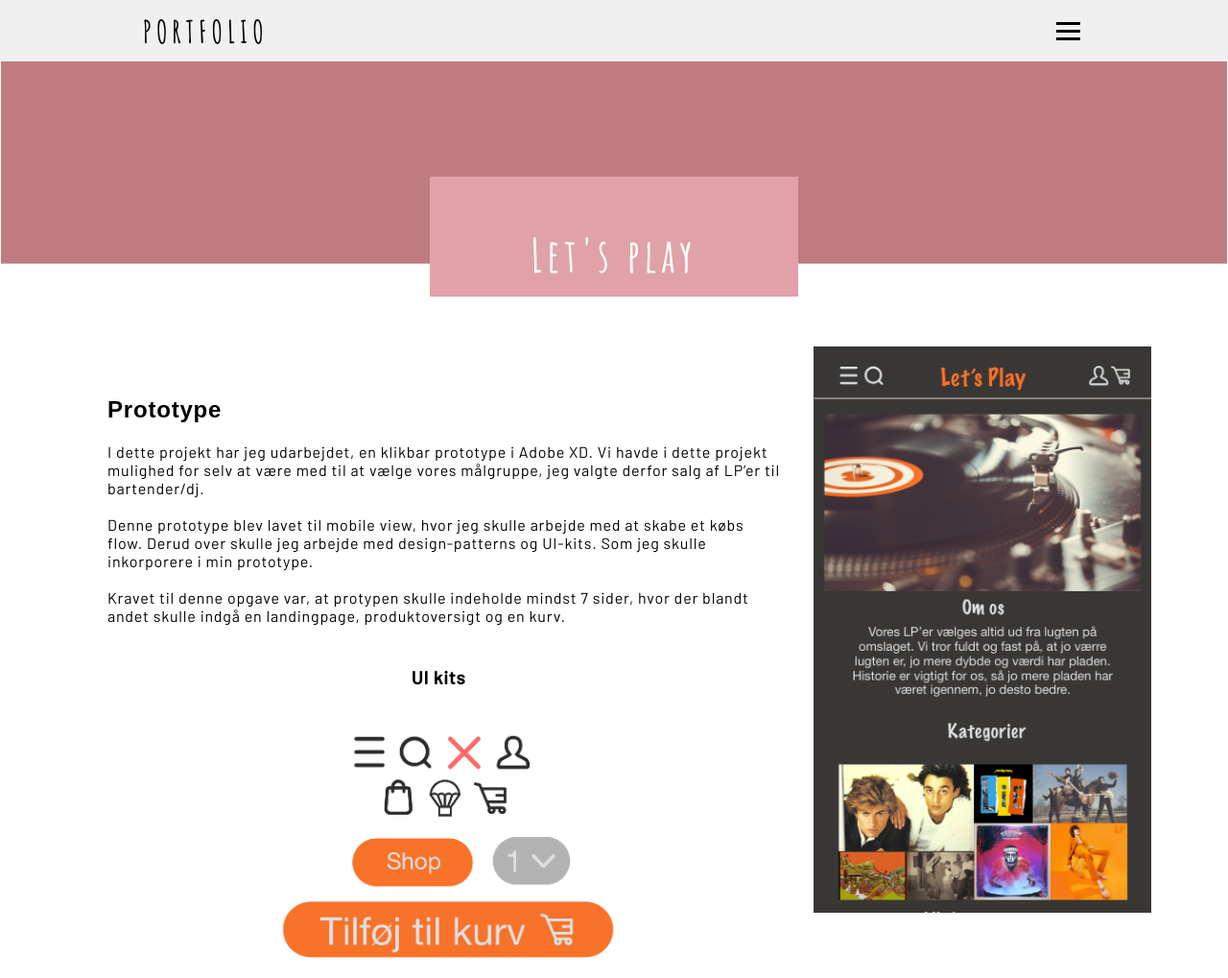
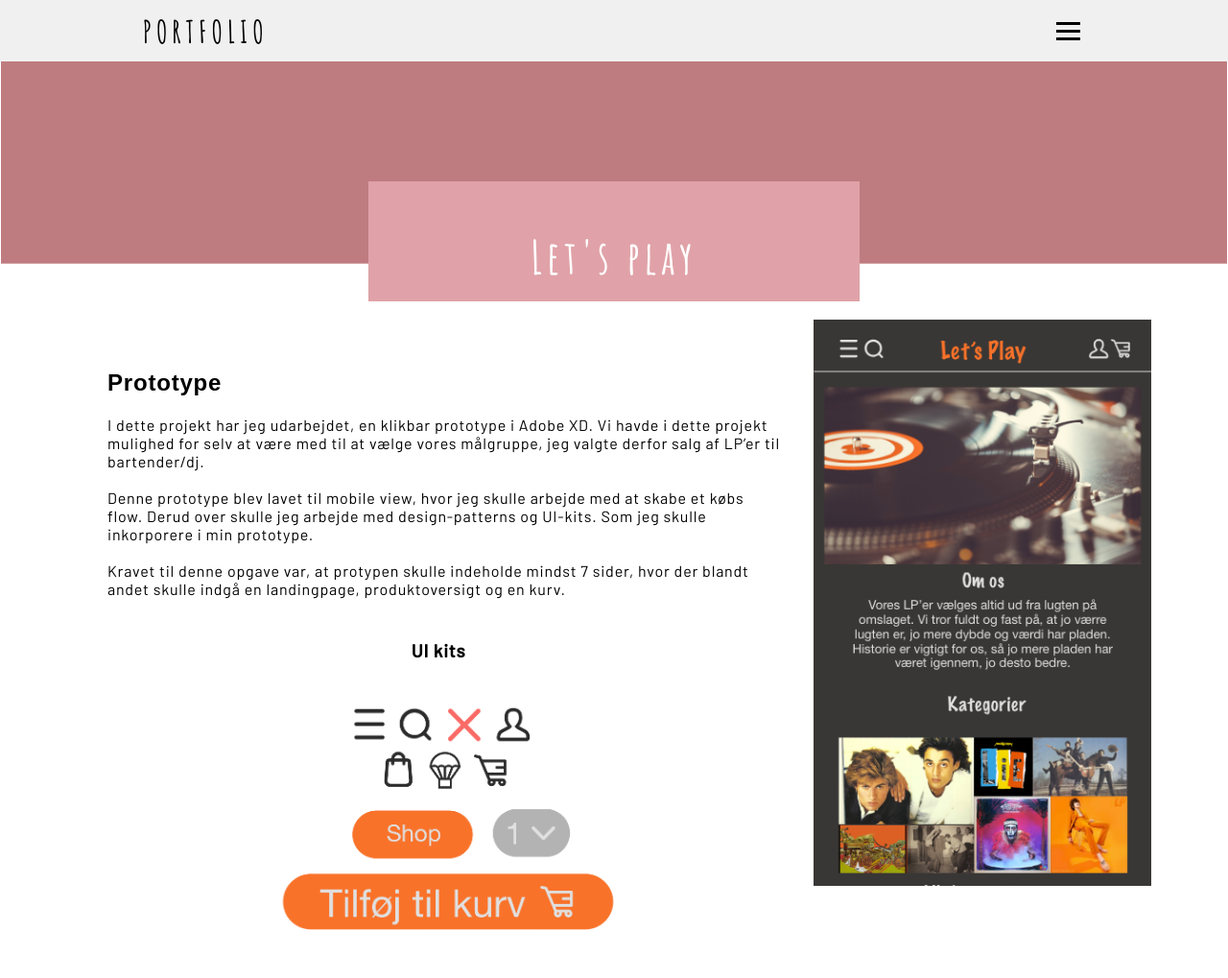
Before and after one commit to maja5178/portfolio, a plain HTML site: page ux.html in a window 1280 px wide. Shown: the top 1019 px of the page at 96% size. Drawn offline with Linux system fonts and the light colour scheme.

Commit message:
rette i cover_txt i css

```diff
--- a/style.css
+++ b/style.css
@@ -24,8 +24,11 @@ h1 {
     font-family: 'Amatic SC', cursive;
     letter-spacing: 0.3rem;
     font-size: 3rem;
-    padding-bottom: 1vw;
-    padding-top: 4vw;
+
+    margin-bottom: 1rem;
+    margin-top: 3rem;
+    margin-left: 1rem;
+    margin-right: 1rem;
 }
 
 h2 {
@@ -84,12 +87,15 @@ footer p {
 
 .cover_txt {
     position: relative;
+    display: flex;
+    flex-direction: column;
+    align-items: center;
+    justify-content: flex-end;
     text-align: center;
-    top: -10vw;
+    margin-left: 30vw;
+    margin-right: 30vw;
+    top: -6.5vw;
     color: white;
-
-    margin-left: 35vw;
-    margin-right: 35vw;
 
 }
 
@@ -353,8 +359,7 @@ a {
 }
 
 .sectionwrapper {
-    position: relative;
-    top: -9vw;
+    margin-top: -6rem;
 }
 
 .wrapper {
@@ -381,7 +386,6 @@ a {
 }
 
 .link:hover {
-
     padding: 3px;
 
 }
@@ -406,12 +410,13 @@ a {
 }
 
 #web_top .img_txt {
+    position: absolute;
     font-size: 1.2rem;
     color: white;
     background-color: #999B54;
     position: absolute;
-    top: 19vw;
-    right: 15.5vw;
+    top: 44vw;
+    right: 21vw;
 
 }
 
@@ -468,6 +473,10 @@ a {
 /*------------------------------UX------------------------------*/
 /******* ux_top *******/
 
+#ux_top .cover_txt {
+    background-color: #E0A2A8
+}
+
 #ux_top {
     margin-top: 1rem;
     margin-bottom: 1rem;
@@ -478,9 +487,7 @@ a {
 #ux_top .sectionwrapper {
     margin-left: 5rem;
     margin-right: 5rem;
-
-    position: relative;
-    top: -9vw;
+    margin-top: -4rem;
 
     display: flex;
     flex-wrap: wrap-reverse;
@@ -500,9 +507,7 @@ a {
 
 }
 
-#ux_top .cover_txt {
-    background-color: #E0A2A8
-}
+
 
 
 #ux_top .slide_ux img {
@@ -540,13 +545,15 @@ a {
     margin-left: 5rem;
     margin-right: 5rem;
 
-
     display: flex;
     flex-wrap: wrap-reverse;
 }
 
 #ux_bottom .col {
-    margin: 1rem;
+    margin-left: 1rem;
+    margin-right: 1rem;
+    margin-top: 2rem;
+
 
     flex-grow: 1;
     flex-basis: 400px;
@@ -581,6 +588,7 @@ a {
 #ux_dokumentation .col {
     margin-left: 1.5rem;
     margin-right: 1.5rem;
+    margin-top: 1rem;
 
     flex-grow: 1;
     flex-basis: 300px;
@@ -883,6 +891,8 @@ video {
     margin: 2rem;
     display: flex;
     flex-wrap: wrap-reverse;
+
+    margin-top: -4rem;
 }
 
 #indhold_top .col {
@@ -904,6 +914,8 @@ video {
     margin: 2rem;
     display: flex;
     flex-wrap: wrap-reverse;
+
+    margin-top: -4rem;
 }
 
 #indhold_bottom .col {
```
Also changed, not shown: ux.html (+2 -0 lines), web.html (+1 -0 lines).
